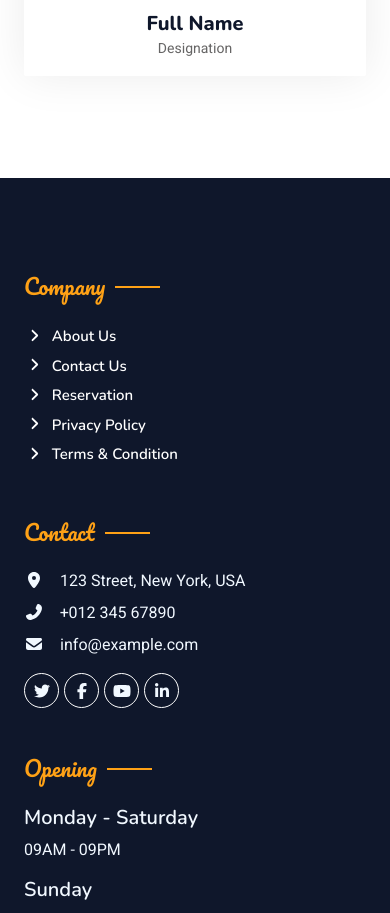
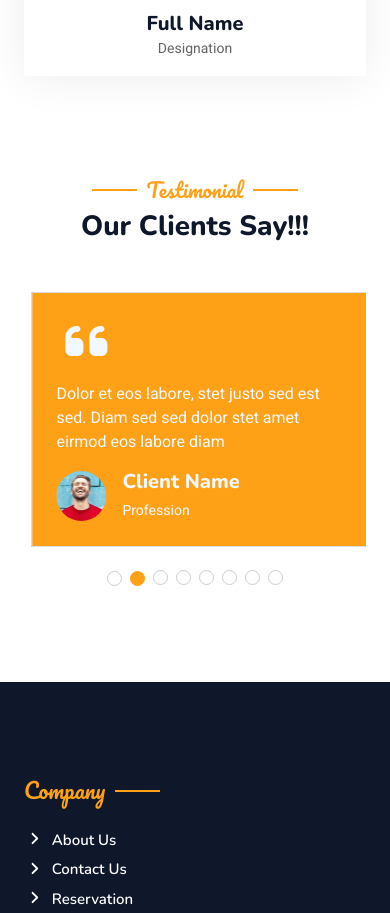
Before and after one commit to akbarazy/restoran-reactjs, a React (Create React App) app: page / in a window 390 px wide. Shown: the part 7500-8413 px from the top of the page. Built offline with nearby package versions, Linux system fonts and the light colour scheme.

Commit message:
Create testimonial component

```diff
--- /dev/null
+++ b/src/assets/constant/testimonial.js
@@ -0,0 +1,71 @@
+import testimonialImg1 from '../images/testimonial-1.jpg';
+import testimonialImg2 from '../images/testimonial-2.jpg';
+import testimonialImg3 from '../images/testimonial-3.jpg';
+import testimonialImg4 from '../images/testimonial-4.jpg';
+
+export const testimonial = [
+  {
+    id: 1,
+    name: 'Client Name',
+    profession: 'Profession',
+    image: testimonialImg1,
+    message:
+      'Dolor et eos labore, stet justo sed est sed. Diam sed sed dolor stet amet eirmod eos labore diam',
+  },
+  {
+    id: 2,
+    name: 'Client Name',
+    profession: 'Profession',
+    image: testimonialImg2,
+    message:
+      'Dolor et eos labore, stet justo sed est sed. Diam sed sed dolor stet amet eirmod eos labore diam',
+  },
+  {
+    id: 3,
+    name: 'Client Name',
+    profession: 'Profession',
+    image: testimonialImg3,
+    message:
+      'Dolor et eos labore, stet justo sed est sed. Diam sed sed dolor stet amet eirmod eos labore diam',
+  },
+  {
+    id: 4,
+    name: 'Client Name',
+    profession: 'Profession',
+    image: testimonialImg4,
+    message:
+      'Dolor et eos labore, stet justo sed est sed. Diam sed sed dolor stet amet eirmod eos labore diam',
+  },
+  {
+    id: 5,
+    name: 'Client Name',
+    profession: 'Profession',
+    image: testimonialImg1,
+    message:
+      'Dolor et eos labore, stet justo sed est sed. Diam sed sed dolor stet amet eirmod eos labore diam',
+  },
+  {
+    id: 6,
+    name: 'Client Name',
+    profession: 'Profession',
+    image: testimonialImg2,
+    message:
+      'Dolor et eos labore, stet justo sed est sed. Diam sed sed dolor stet amet eirmod eos labore diam',
+  },
+  {
+    id: 7,
+    name: 'Client Name',
+    profession: 'Profession',
+    image: testimonialImg3,
+    message:
+      'Dolor et eos labore, stet justo sed est sed. Diam sed sed dolor stet amet eirmod eos labore diam',
+  },
+  {
+    id: 8,
+    name: 'Client Name',
+    profession: 'Profession',
+    image: testimonialImg4,
+    message:
+      'Dolor et eos labore, stet justo sed est sed. Diam sed sed dolor stet amet eirmod eos labore diam',
+  },
+];
--- a/src/assets/styles/App.css
+++ b/src/assets/styles/App.css
@@ -41,6 +41,42 @@
     margin-top: 0 !important;
 }
 
+.swiper-slide {
+  transition: 0.5s;
+}
+
+.swiper-slide-active {
+  background: var(--primary);
+  border-color: var(--primary);
+  color: var(--light);
+}
+
+.swiper-slide-active * {
+  color: var(--light) !important;
+}
+
+.testimonial-pagination {
+  display: flex;
+  align-items: flex-end;
+  justify-content: center;
+}
+
+.testimonial-pagination .swiper-pagination-bullet {
+  width: 15px;
+  height: 15px;
+  border: 1px solid #CCCCCC;
+  border-radius: 50%;
+  background: transparent;
+  opacity: 1;
+  transition: 0.5s;
+  margin: 0 5px;
+}
+
+.testimonial-pagination .swiper-pagination-bullet-active {
+  background: var(--primary);
+  border-color: var(--primary);
+}
+
 @media (max-width: 991.98px) {
     .custom-collapse {
         max-height: 0;
--- a/src/pages/Home.js
+++ b/src/pages/Home.js
@@ -3,6 +3,7 @@ import About from "./About";
 import Menu from "./Menu";
 import Booking from "./Booking";
 import Team from "./Team";
+import Testimonial from "./Testimonial";
 
 function Home() {
   return (
@@ -12,6 +13,7 @@ function Home() {
       <Menu />
       <Booking />
       <Team />
+      <Testimonial />
     </>
   );
 }
--- /dev/null
+++ b/src/pages/Testimonial.js
@@ -0,0 +1,82 @@
+import { FontAwesomeIcon } from '@fortawesome/react-fontawesome';
+import { faQuoteLeft } from '@fortawesome/free-solid-svg-icons';
+import { Swiper, SwiperSlide } from 'swiper/react';
+import { Pagination, Autoplay } from 'swiper/modules';
+import { testimonial } from '../assets/constant/testimonial';
+import 'swiper/css';
+import 'swiper/css/pagination';
+
+function Testimonial() {
+  const isLoop = testimonial.length > 3;
+
+  return (
+    <div className='container-xxl py-5 animated fadeInUp'>
+      <div className='container'>
+        <div className='text-center'>
+          <h5 className='section-title ff-secondary text-primary fw-normal'>
+            Testimonial
+          </h5>
+          <h1 className='mb-5'>Our Clients Say!!!</h1>
+        </div>
+
+        <Swiper
+          modules={[Autoplay, Pagination]}
+          autoplay={{ delay: 5000 }}
+          grabCursor={true}
+          speed={1000}
+          centeredSlides={isLoop}
+          loop={isLoop}
+          spaceBetween={24}
+          pagination={{
+            clickable: true,
+            el: '.testimonial-pagination',
+          }}
+          breakpoints={{
+            0: { slidesPerView: 1 },
+            768: { slidesPerView: 2 },
+            992: { slidesPerView: 3 },
+          }}
+        >
+          {testimonial.map((item) => (
+            <SwiperSlide key={item.id} className='h-auto d-flex'>
+              <TestimonialCard {...item} />
+            </SwiperSlide>
+          ))}
+        </Swiper>
+
+        <div className='testimonial-pagination mt-4 d-flex justify-content-center'></div>
+      </div>
+    </div>
+  );
+}
+
+function TestimonialCard({ name, profession, image, message }) {
+  return (
+    <div className='testimonial-item bg-transparent border rounded p-4 w-100'>
+      <FontAwesomeIcon
+        icon={faQuoteLeft}
+        size='3x'
+        className='text-primary mb-3'
+      />
+
+      <p className='mb-3'>{message}</p>
+
+      <div className='d-flex align-items-center'>
+        <img
+          src={image}
+          alt={name}
+          width='50'
+          height='50'
+          loading='lazy'
+          className='rounded-circle flex-shrink-0'
+        />
+        <div className='ps-3'>
+          <h5 className='mb-1'>{name}</h5>
+          <small>{profession}</small>
+        </div>
+      </div>
+    </div>
+  );
+}
+
+export default Testimonial;
```
